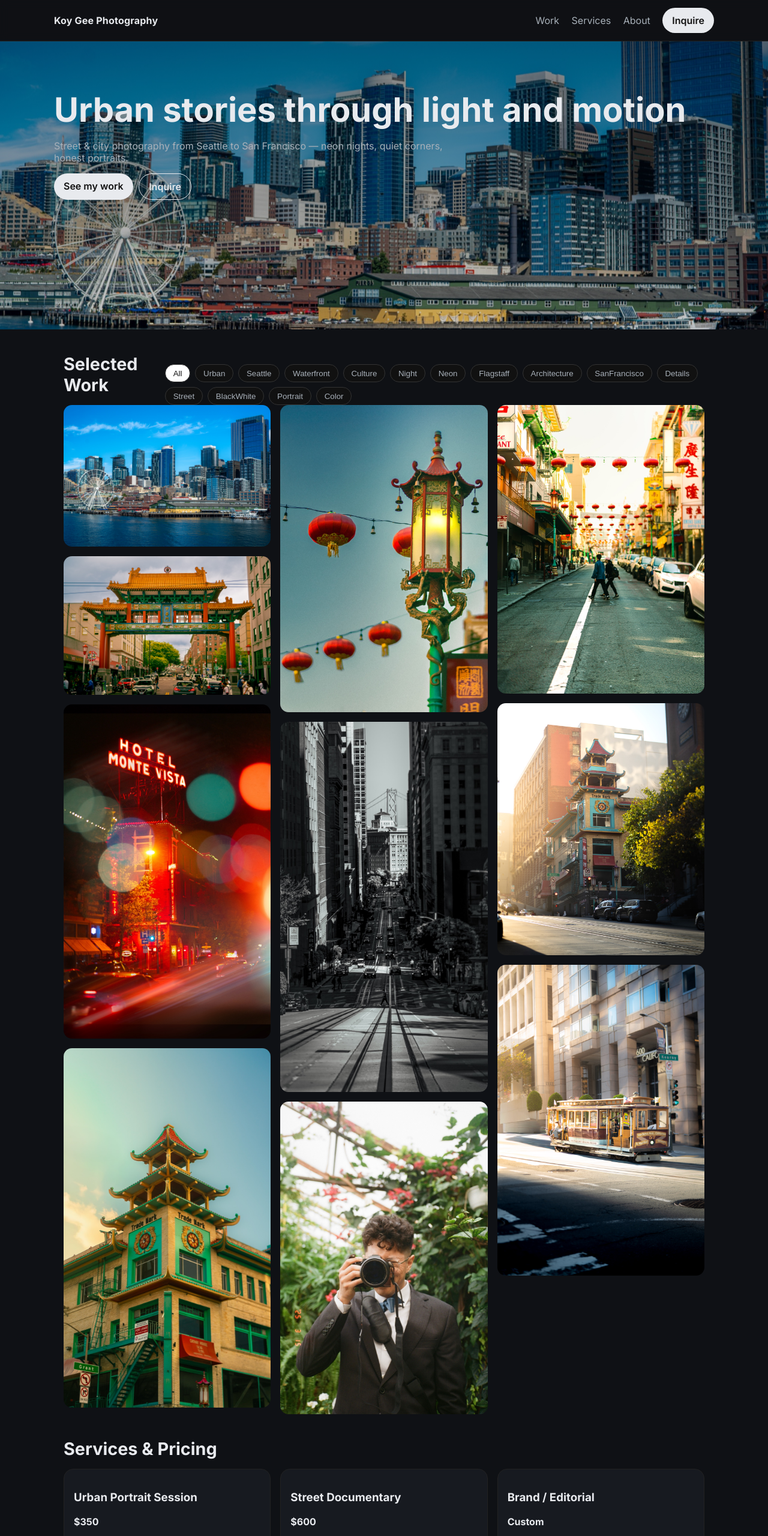
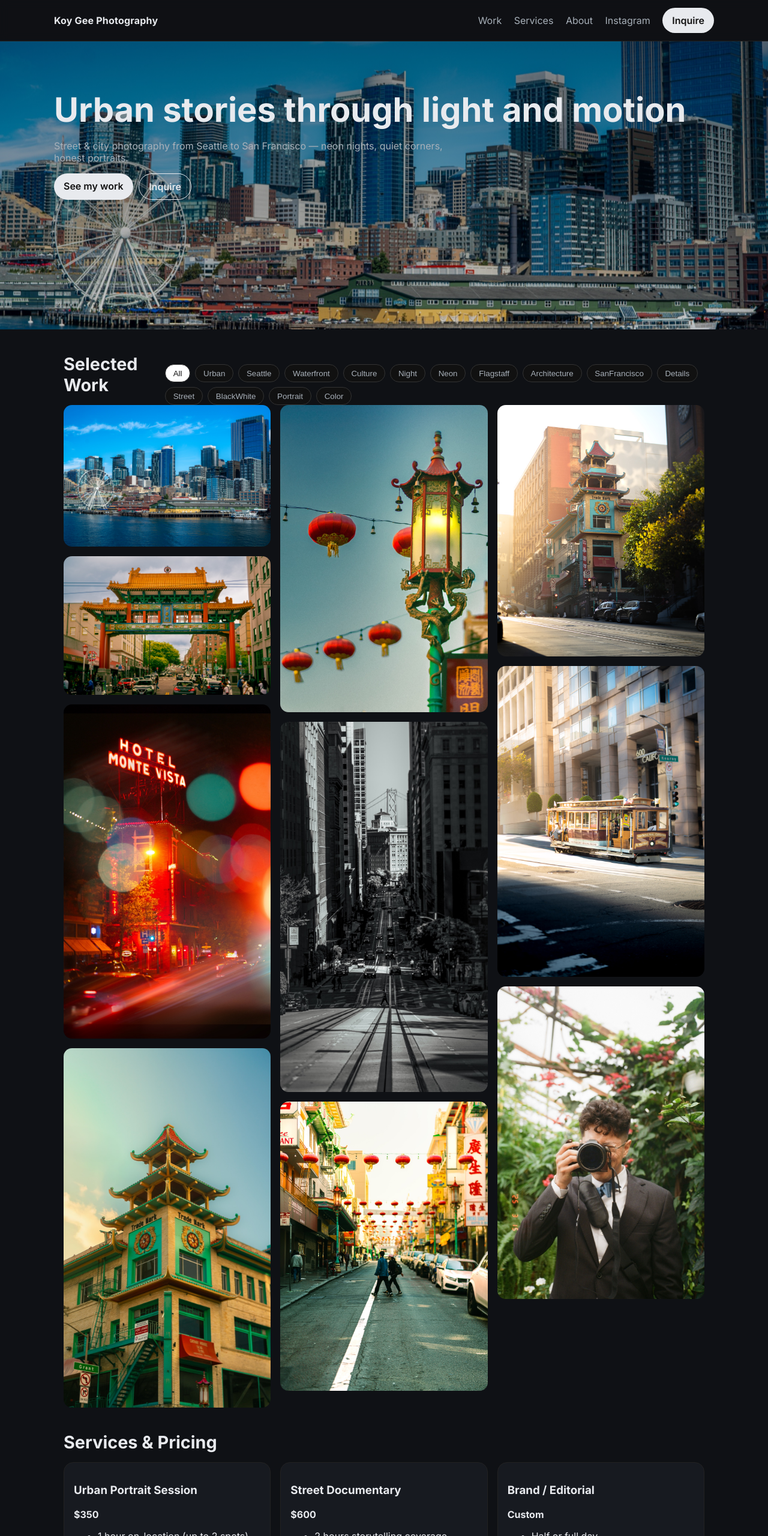
Before and after one commit to kgminimin/koygee-urban-portfolio, a plain HTML site: page index.html in a window 1280 px wide. Shown: the top 2560 px of the page at 60% size. Drawn offline with Linux system fonts and the light colour scheme.

Commit message:
Add files via upload

```diff
--- a/index.html
+++ b/index.html
@@ -17,6 +17,7 @@
         <a href="#work">Work</a>
         <a href="#services">Services</a>
         <a href="#about">About</a>
+        <a href="https://instagram.com/salmoncreamcheeseraisinbagel">Instagram</a>
         <a href="#contact" class="btn">Inquire</a>
       </nav>
     </div>
@@ -94,7 +95,10 @@
 
     <section id="contact" class="contact">
       <h2>Let’s work together</h2>
-      <form class="form" action="https://formspree.io/f/xbjwzoqy" method="POST">
+      <form class="form" action="https://formsubmit.co/koy.gee4@gmail.com" method="POST">
+        <input type="hidden" name="_subject" value="New inquiry — Koy Gee Photography">
+        <input type="hidden" name="_captcha" value="false">
+        <input type="hidden" name="_template" value="table">
         <input name="name" type="text" placeholder="Your name" required>
         <input name="_replyto" type="email" placeholder="Email" required>
         <input name="type" type="text" placeholder="Project / session type">
@@ -102,18 +106,69 @@
         <button class="btn" type="submit">Send Inquiry</button>
       </form>
       <div class="reach">
-        <a href="mailto:koy.gee04@gmail.com">koy.gee04@gmail.com</a>
+        <a href="mailto:koy.gee4@gmail.com">koy.gee4@gmail.com</a>
         <a href="https://instagram.com/salmoncreamcheeseraisinbagel">Instagram</a>
       </div>
     </section>
   </main>
 
   <footer class="footer">
-    <div class="container">© 2025 Koy Gee Photography</div>
+    <div class="container">© 2025 Koy Gee Photography · <a href="https://instagram.com/salmoncreamcheeseraisinbagel" style="color:#a8b0b9;text-decoration:none;margin-left:.3rem">Instagram</a></div>
   </footer>
 
   <script>
-    const IMAGES = [{'src': 'images/seattle-waterfront.jpg', 'alt': 'Seattle waterfront skyline and Ferris wheel', 'tags': 'Urban,Seattle,Waterfront'}, {'src': 'images/chinatown-gate.jpg', 'alt': 'Chinatown Gate in Seattle', 'tags': 'Urban,Culture,Seattle'}, {'src': 'images/hotel-monte-vista.jpg', 'alt': 'Hotel Monte Vista neon at night', 'tags': 'Urban,Night,Neon,Flagstaff'}, {'src': 'images/trademark-pagoda.jpg', 'alt': 'Trade Mark pagoda building', 'tags': 'Architecture,Urban,SanFrancisco'}, {'src': 'images/lanterns.jpg', 'alt': 'Lantern-lit street lamp with red lanterns', 'tags': 'Culture,Urban,Details,Seattle'}, {'src': 'images/sf-bw-street.jpg', 'alt': 'Black and white San Francisco street toward Bay Bridge', 'tags': 'Street,BlackWhite,SanFrancisco'}, {'src': 'images/portrait-koy.jpg', 'alt': 'Smiling portrait against textured wall', 'tags': 'Portrait,Street,Color'}, {'src': 'images/chinatown-crossing.jpg', 'alt': 'People crossing Chinatown street under lanterns', 'tags': 'Street,Culture,SanFrancisco'}, {'src': 'images/pagoda-sunrise.jpg', 'alt': 'Pagoda building in soft morning light', 'tags': 'Urban,Architecture,SanFrancisco'}, {'src': 'images/sf-cablecar.jpg', 'alt': 'San Francisco cable car in morning light', 'tags': 'Street,Urban,SanFrancisco'}];
+    const IMAGES = [
+  {
+    "src": "images/seattle-waterfront.jpg",
+    "alt": "Seattle waterfront skyline and Ferris wheel",
+    "tags": "Urban,Seattle,Waterfront"
+  },
+  {
+    "src": "images/chinatown-gate.jpg",
+    "alt": "Chinatown Gate in Seattle",
+    "tags": "Urban,Culture,Seattle"
+  },
+  {
+    "src": "images/hotel-monte-vista.jpg",
+    "alt": "Hotel Monte Vista neon at night",
+    "tags": "Urban,Night,Neon,Flagstaff"
+  },
+  {
+    "src": "images/trademark-pagoda.jpg",
+    "alt": "Trade Mark pagoda building",
+    "tags": "Architecture,Urban,SanFrancisco"
+  },
+  {
+    "src": "images/lanterns.jpg",
+    "alt": "Lantern-lit street lamp with red lanterns",
+    "tags": "Culture,Urban,Details,Seattle"
+  },
+  {
+    "src": "images/sf-bw-street.jpg",
+    "alt": "Black and white San Francisco street toward Bay Bridge",
+    "tags": "Street,BlackWhite,SanFrancisco"
+  },
+  {
+    "src": "images/chinatown-crossing.jpg",
+    "alt": "People crossing Chinatown street under lanterns",
+    "tags": "Street,Culture,SanFrancisco"
+  },
+  {
+    "src": "images/pagoda-sunrise.jpg",
+    "alt": "Pagoda building in soft morning light",
+    "tags": "Urban,Architecture,SanFrancisco"
+  },
+  {
+    "src": "images/sf-cablecar.jpg",
+    "alt": "San Francisco cable car in morning light",
+    "tags": "Street,Urban,SanFrancisco"
+  },
+  {
+    "src": "images/portrait-koy.jpg",
+    "alt": "Portrait of Koy holding a camera",
+    "tags": "Portrait,Street,Color"
+  }
+];
   </script>
   <script src="script.js"></script>
 </body>
```
